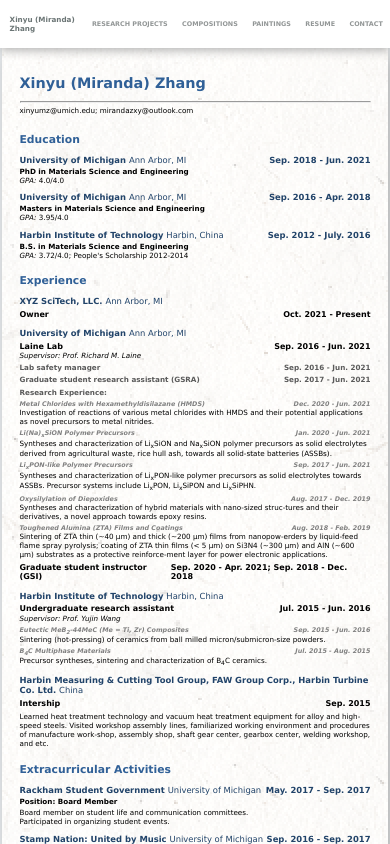
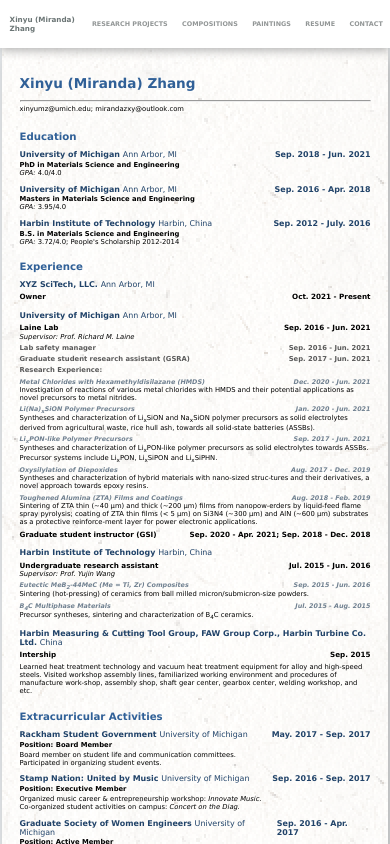
Before and after one commit to xinyumz/mirandaxyz, a React (Create React App) app: page /resume in a window 390 px wide. Shown: the top 844 px of the page. Built offline with nearby package versions, Linux system fonts and the light colour scheme.

Commit message:
CV style update

```diff
--- a/src/App.css
+++ b/src/App.css
@@ -543,9 +543,9 @@
   font-weight: bold;
 }
 .li-item {
-  color: grey;
+  color: slategrey;
   font-style: italic;
-  font-size: 0.9rem;
+  font-size: 0.925rem;
   margin-top: 0.75%;
   font-weight: bold;
 }
@@ -581,13 +581,13 @@
     font-size: 0.8rem;
   }
   .experience-title {
-    font-size: 0.95rem;
+    font-size: 0.9rem;
   }
   .experience-subtitle {
-    font-size: 0.9rem;
+    font-size: 0.85rem;
   }
   .li-item {
-    font-size: 0.85rem;
+    font-size: 0.825rem;
   }
 }
 
@@ -599,13 +599,13 @@
     font-size: 0.7rem;
   }
   .experience-title {
-    font-size: 0.85rem;
+    font-size: 0.8rem;
   }
   .experience-subtitle {
-    font-size: 0.8rem;
+    font-size: 0.75rem;
   }
   .li-item {
-    font-size: 0.75rem;
+    font-size: 0.725rem;
   }
 }
 
@@ -623,7 +623,7 @@
     font-size: 0.7rem;
   }
   .li-item {
-    font-size: 0.65rem;
+    font-size: 0.675rem;
   }
 }
 
@@ -639,19 +639,19 @@
     font-size: 0.5rem;
   }
   .li-item {
-    font-size: 0.45rem;
+    font-size: 0.475rem;
   }
 }
 
-@media (max-width: 500px) {
+@media (max-width: 450px) {
   .CV {
+    font-size: 0.425rem;
+  }
+  .experience-title {
     font-size: 0.45rem;
   }
-  .experience-title {
-    font-size: 0.5rem;
-  }
   .experience-subtitle {
-    font-size: 0.45rem;
+    font-size: 0.425rem;
   }
   .li-item {
     font-size: 0.4rem;
```
